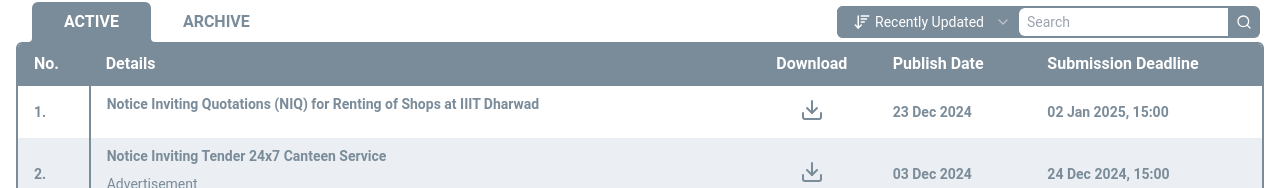
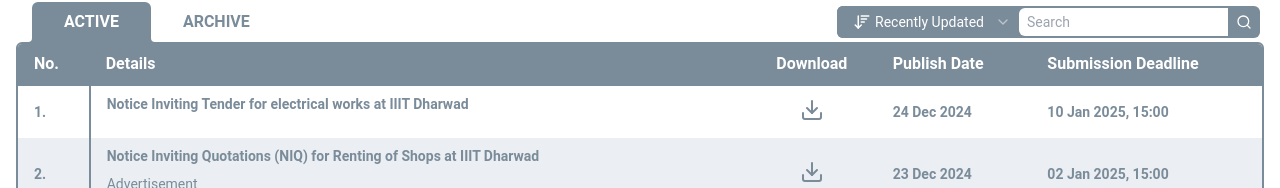
Before and after one commit to Velocity-IIITDWD/iiitdwd.ac.in, a Next.js app: page /tenders in a window 1280 px wide. Shown: the part 230-418 px from the top of the page. Built offline with nearby package versions, Linux system fonts and the light colour scheme.

Commit message:
data: update tenders.ts

```diff
--- a/data/tenders.ts
+++ b/data/tenders.ts
@@ -3,6 +3,21 @@ export const tenders: Tender[] = [
     cancelled: false,
     corrections: [],
     documents: [],
+    link: '/docs/NIT-Electrical%20Work%20at%20IIIT%20Dharwad.pdf',
+    publishDate: '2024-12-24',
+    submissionDeadline: '2025-01-10T15:00+05:30',
+    title: 'Notice Inviting Tender for electrical works at IIIT Dharwad',
+    updatedAt: 54,
+  },
+  {
+    cancelled: false,
+    corrections: [],
+    documents: [
+      {
+        link: '/images/104E88A.jpg',
+        title: 'Advertisement'
+      }
+    ],
     link: '/docs/Notice%20Inviting%20Quotation%20-%20Milk%20Parlor%20&%20Fruit%20Juice%20Centre.pdf',
     publishDate: '2024-12-23',
     submissionDeadline: '2025-01-02T15:00+05:30',
```
Also changed, not shown: public/images/104E88A.jpg (added).
